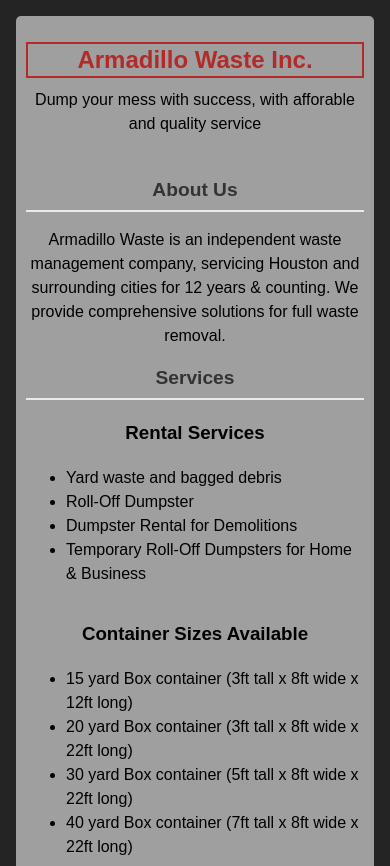
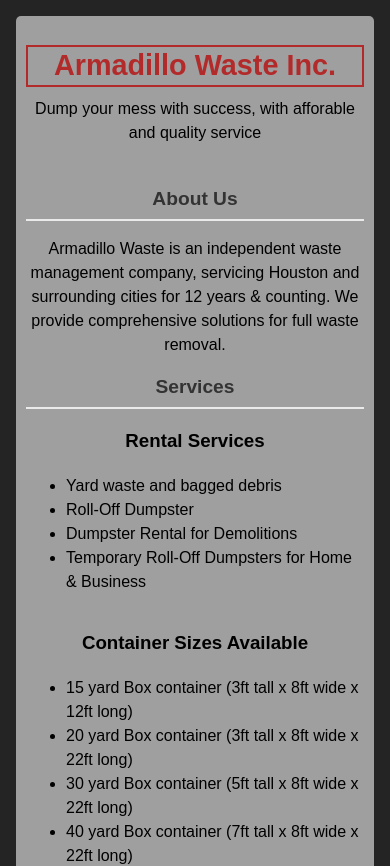
Before and after one commit to cdschexnide/bootjackranch, a React (Vite) app: page / in a window 390 px wide. Shown: the top 866 px of the page. Built offline with nearby package versions, Linux system fonts and the light colour scheme.

Commit message:
website edits based on feedback from Nina and Miguel

```diff
--- a/src/App.css
+++ b/src/App.css
@@ -129,7 +129,7 @@
   }
 
   header h1 {
-    font-size: 1.5rem; /* Reduce the font size for smaller screens */
+    font-size: 1.8rem; /* Reduce the font size for smaller screens */
     padding: 3px;
   }
 
```
